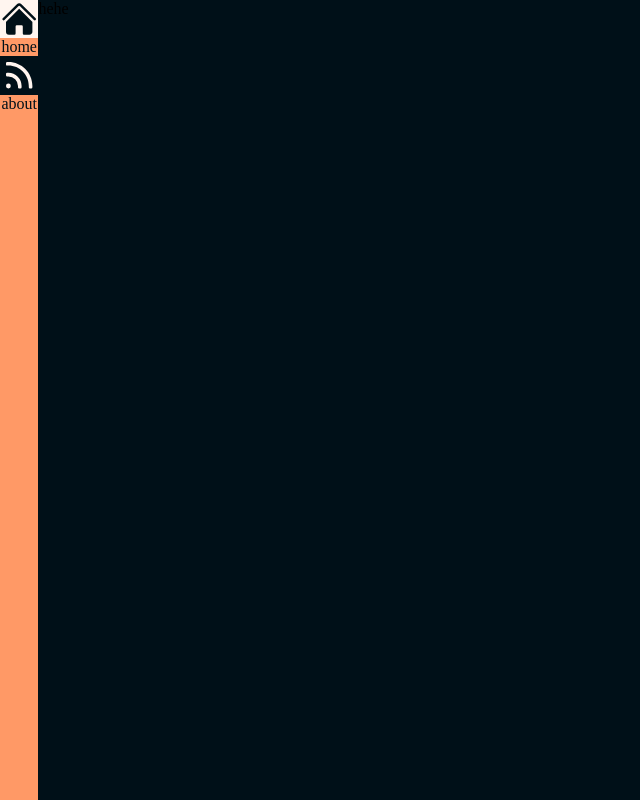
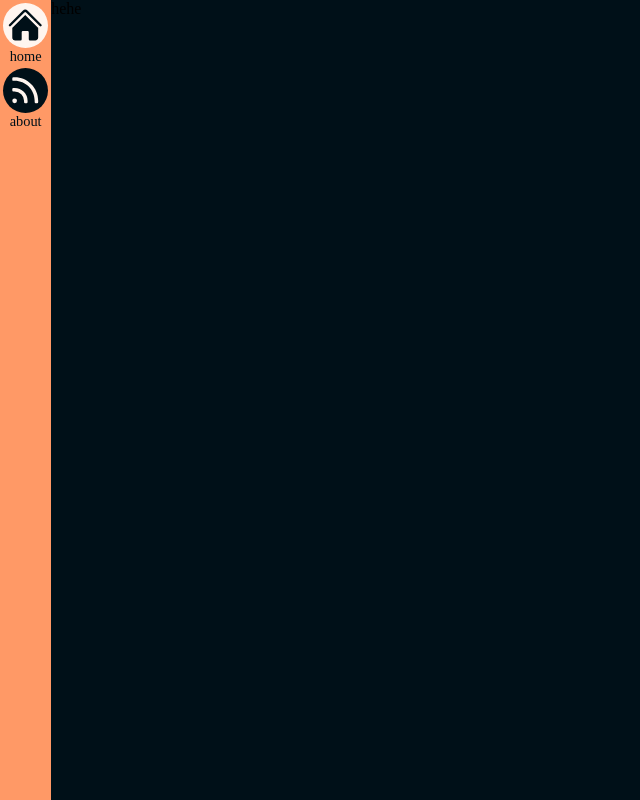
Before and after one commit to kittycat-homes/intract, a Vue app in the folder web/: page / in a window 1280 px wide. Shown: the whole page, without its empty margins (0-640 px from the left). Built offline with nearby package versions, Linux system fonts and the light colour scheme.

Commit message:
add padding var

```diff
--- a/web/src/assets/scss/font.scss
+++ /dev/null
@@ -1,3 +0,0 @@
-:root {
-    --fs-xl: clamp(3.5rem, 12vw + 1rem, 12rem);
-}
--- a/web/src/assets/scss/styles.scss
+++ b/web/src/assets/scss/styles.scss
@@ -1,6 +1,5 @@
 @import "./colors.scss";
 @import "./variables.scss";
-@import "./font.scss";
 
 * {
     padding: 0;
--- a/web/src/assets/scss/variables.scss
+++ b/web/src/assets/scss/variables.scss
@@ -1,4 +1,7 @@
 :root {
-  --padding: 1em;
-  --small-padding: calc(var(var(--padding) / 3));
+  --fs-small: clamp(0.8rem, 0.5rem + 0.5vw, 1.1rem);
+  --fs-regular: calc(var(--fs-small) * 1.61803);
+  --fs-large: calc(var(--fs-regular) * 1.61803);
+  --fs-xl: calc(var(--fs-large) * 1.61803);
+  --pad-size: calc(((var(--fs-small) * 0.618) * 0.618) * 0.618);
 }
--- a/web/src/components/NavBar.vue
+++ b/web/src/components/NavBar.vue
@@ -35,6 +35,8 @@ const buttons = [
 nav {
   display: flex;
   flex-direction: row;
+  gap: var(--pad-size);
+  padding: var(--pad-size);
 }
 
 @media (orientation: landscape) {
--- a/web/src/components/NavButton.vue
+++ b/web/src/components/NavButton.vue
@@ -24,10 +24,13 @@ const { name, link } = toRefs(props);
 }
 
 .link::v-deep svg {
-  height: 2.4em;
-  width: 2.4em;
+  display: flex;
+  padding: var(--pad-size);
+  height: var(--fs-large);
+  width: var(--fs-large);
   background-color: var(--black);
   color: var(--light-orange);
+  border-radius: var(--fs-large);
 }
 
 .router-link-active::v-deep > svg,
@@ -38,5 +41,6 @@ const { name, link } = toRefs(props);
 
 .text {
   color: var(--black);
+  font-size: var(--fs-small);
 }
 </style>
--- a/web/src/views/AboutView.vue
+++ b/web/src/views/AboutView.vue
@@ -7,8 +7,8 @@ fetchServerInfo();
 </script>
 
 <template>
-  <h1>about</h1>
   <div class="about">
+    <h1>about</h1>
     <h1 v-if="loading">loading</h1>
     <h1 v-else>{{ info }}</h1>
   </div>
@@ -16,6 +16,10 @@ fetchServerInfo();
 
 <style scoped>
 h1 {
-  font-size: var(--fs-xl);
+  font-size: var(--fs-large);
+}
+
+.about {
+  background-color: var(--light-orange);
 }
 </style>
```
